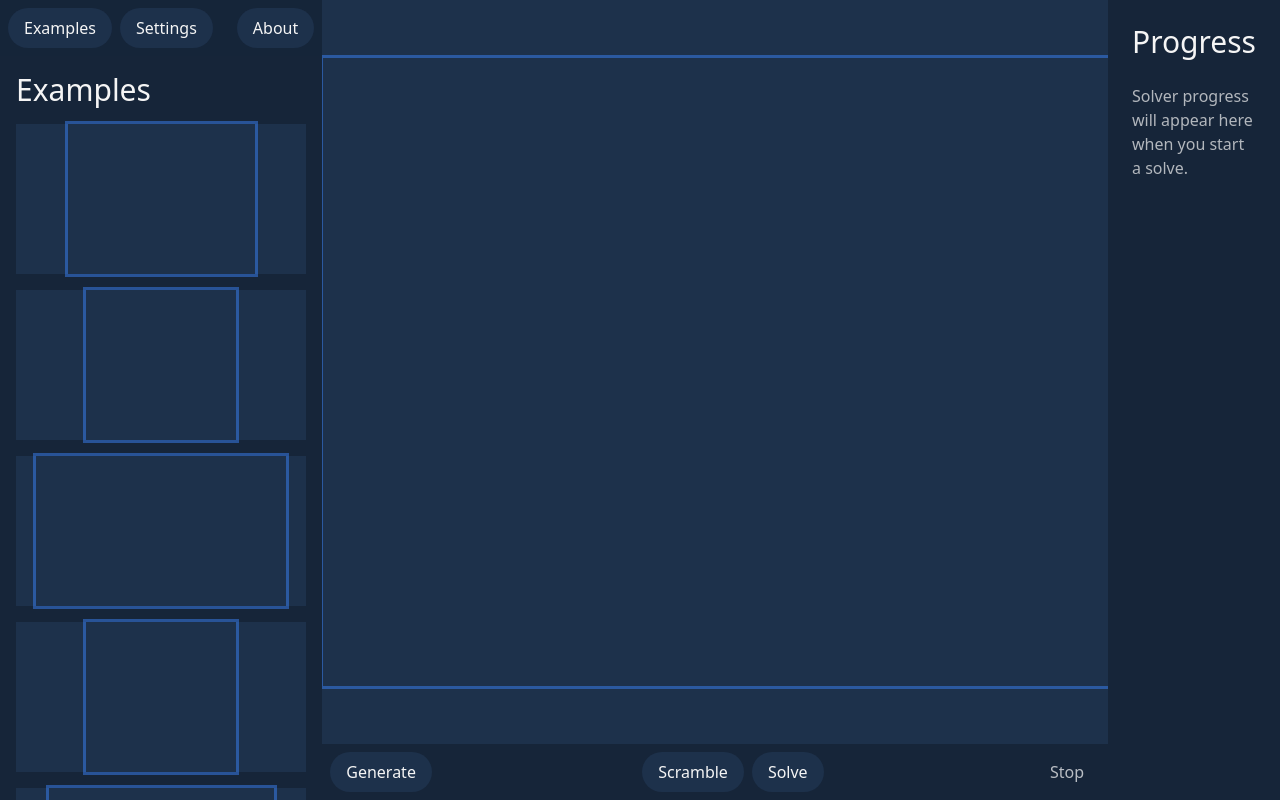
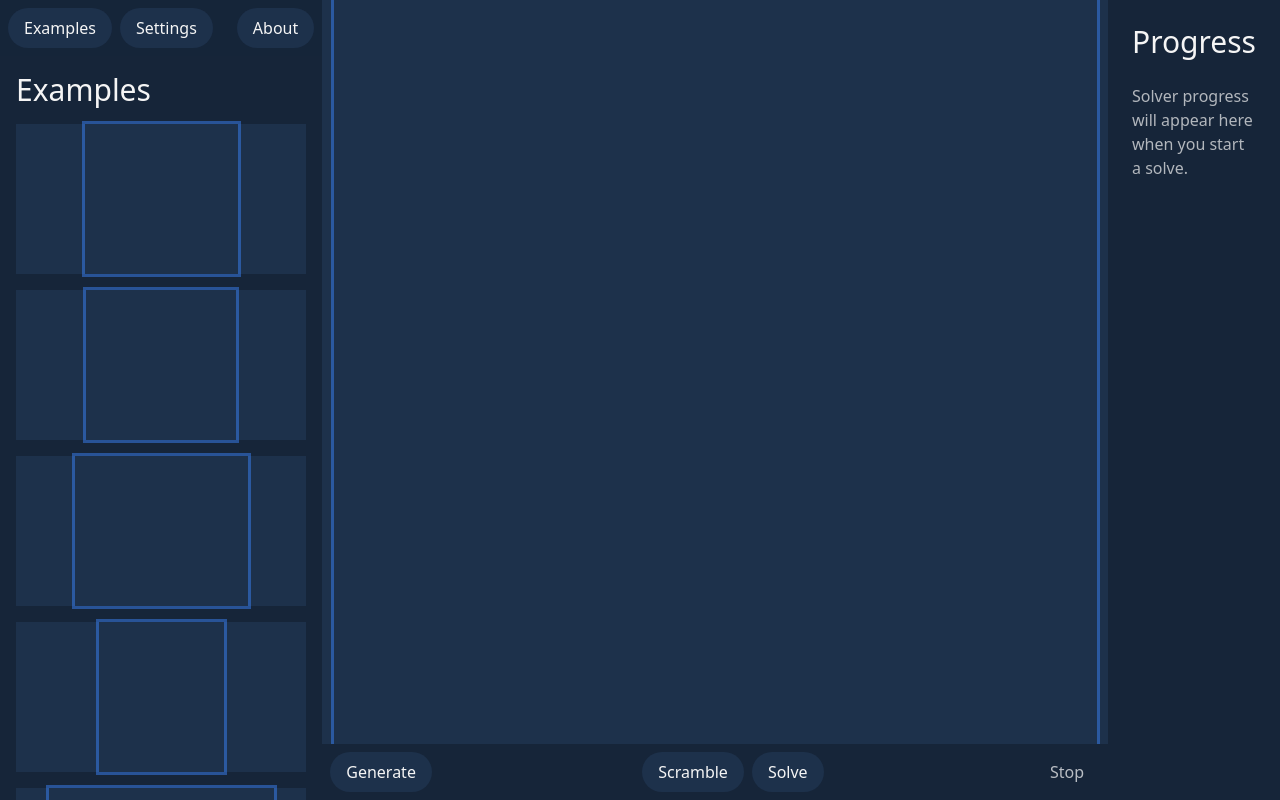
Before and after one commit to tomhooijenga/Infinity-loop-solver, a Vue app: page / in a window 1280 px wide. Built offline with nearby package versions, Linux system fonts and the light colour scheme.

Commit message:
Add other board ratios

```diff
--- a/src/canvas/hex.ts
+++ b/src/canvas/hex.ts
@@ -1,2 +1,28 @@
-// todo
-export { renderer } from '@/canvas/square';
+import { GridRenderer } from "@/canvas/index";
+import { Grid } from "@/lib/base/Grid";
+import { Tile } from "@/lib/base/Tile";
+
+function ratio(grid: Grid) {
+  const tileRatio = 1.1547;
+
+  // Horizontally, each tile shares a "wing"
+  const width = grid.width * 0.75 * tileRatio + 0.25 * tileRatio;
+
+  let height = grid.height;
+
+  // Add half a tile if an odd columns have an even count
+  if ((grid.tiles.length % grid.width) % 2 === 0) {
+    height += 0.5;
+  }
+
+  return width / height;
+}
+
+function render(ctx: CanvasRenderingContext2D, grid: Grid, tile: Tile) {
+  //
+}
+
+export const renderer: GridRenderer = {
+  ratio,
+  render,
+};
--- a/src/canvas/square.ts
+++ b/src/canvas/square.ts
@@ -3,12 +3,7 @@ import { GridRenderer, TileRenderer } from "@/canvas";
 import { Grid } from "@/lib/base/Grid";
 
 function ratio(grid: Grid): number {
-  const x = grid.width;
-  const y = grid.height;
-
-  console.log(x, y);
-
-  return x / y;
+  return grid.width / grid.height;
 }
 
 function render(ctx: CanvasRenderingContext2D, grid: Grid, tile: Tile) {
@@ -52,7 +47,7 @@ const renderers: Record<string, TileRenderer> = {
 
     // top left
     ctx.beginPath();
-    ctx.arc(x, y, size / 2, 0,0.5 * Math.PI);
+    ctx.arc(x, y, size / 2, 0, 0.5 * Math.PI);
     ctx.stroke();
 
     ctx.beginPath();
@@ -87,7 +82,7 @@ const renderers: Record<string, TileRenderer> = {
   Junction(ctx: CanvasRenderingContext2D, tile: Tile, size, x, y) {
     ctx.fillStyle = "red";
     ctx.strokeStyle = "red";
-    ctx.lineWidth = size / 100 * 6;
+    ctx.lineWidth = (size / 100) * 6;
 
     ctx.beginPath();
     ctx.arc(x + size, y, size / 2, 0.5 * Math.PI, Math.PI);
@@ -115,4 +110,4 @@ const renderers: Record<string, TileRenderer> = {
 export const renderer: GridRenderer = {
   ratio,
   render,
-}
+};
--- a/src/canvas/triangle.ts
+++ b/src/canvas/triangle.ts
@@ -1,12 +1,23 @@
-// todo
-export { renderer } from '@/canvas/square';
+import { GridRenderer } from "@/canvas/index";
+import { Grid } from "@/lib/base/Grid";
+import { Tile } from "@/lib/base/Tile";
 
-// function triangleRatio(board: BoardData): number {
-//   const x = (board.width + 1) / 2;
-//   const y = board.height * 0.8660254037844386;
-//
-//   return x / y;
-// }
+function ratio(grid: Grid) {
+  const width = (grid.width + 1) / 2;
+  const height = grid.height * 0.8660254037844386;
+
+  return width / height;
+}
+
+function render(ctx: CanvasRenderingContext2D, grid: Grid, tile: Tile) {
+  //
+}
+
+export const renderer: GridRenderer = {
+  ratio,
+  render,
+};
+
 //
 // function triangle(ctx: CanvasRenderingContext2D, w, x, y) {
 //   const h = w * 0.8660254037844386;
```
